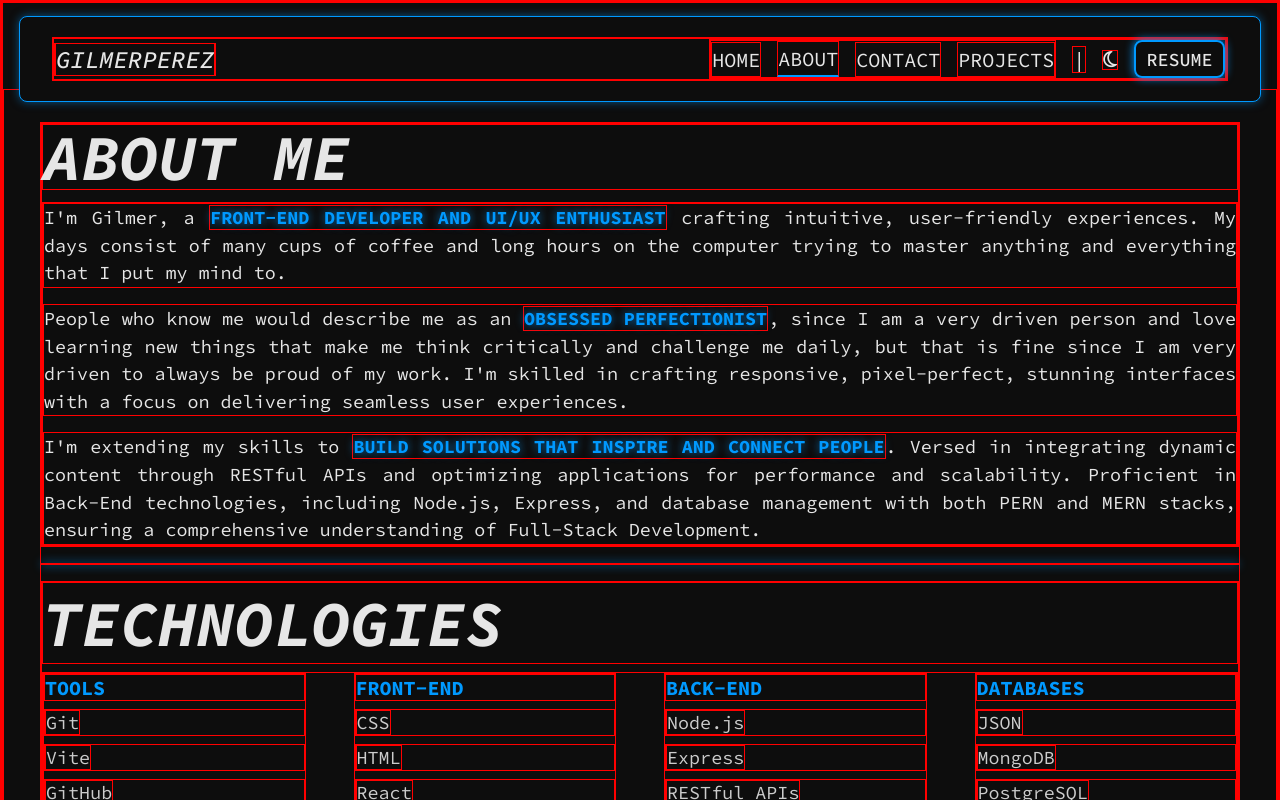
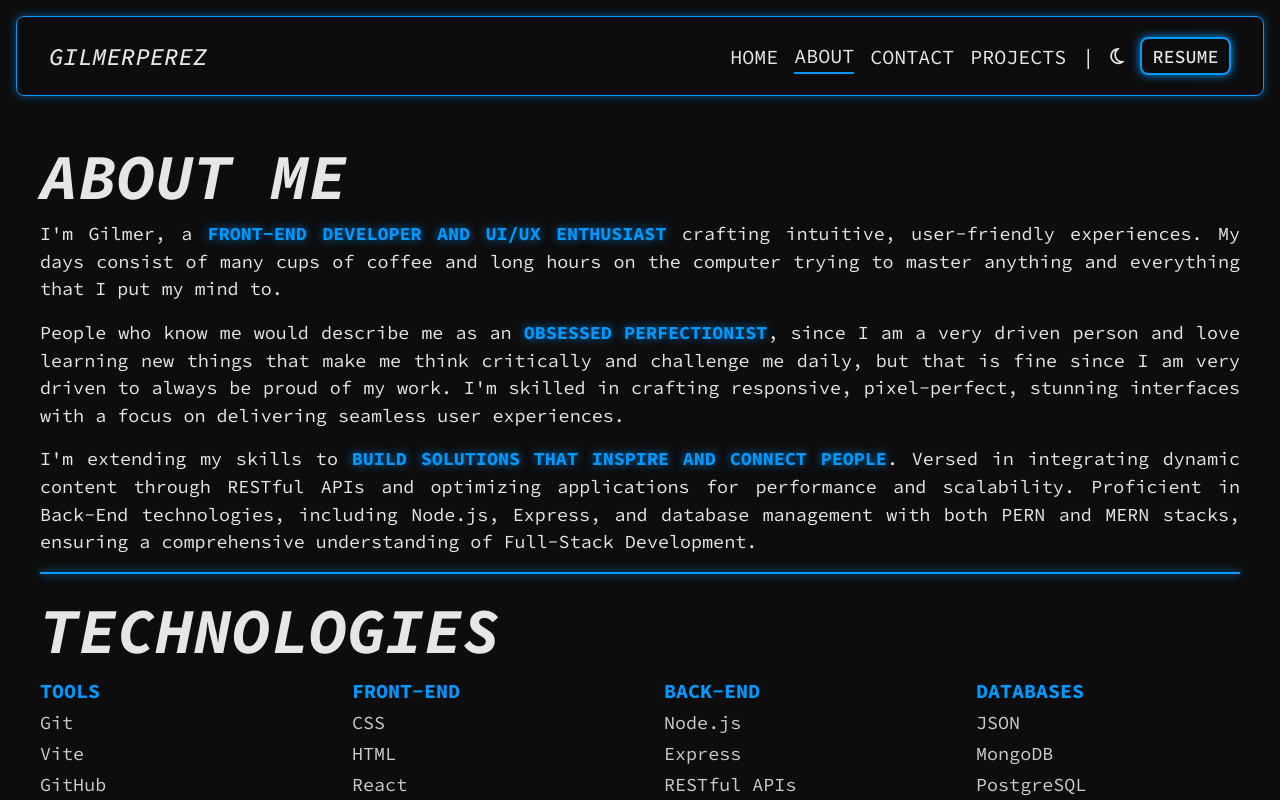
Before and after one commit to gilmerperez/gilmer-perez, a React (Vite) app: page /about in a window 1280 px wide. Shown: the top 800 px of the page. Built offline with nearby package versions, Linux system fonts and the light colour scheme.

Commit message:
Made header blurry and fixed margin issue

```diff
--- a/src/components/Header/Header.module.css
+++ b/src/components/Header/Header.module.css
@@ -1,15 +1,16 @@
 header {
   top: 1rem;
   z-index: 999;
-  margin: 0 auto;
   position: sticky;
+  margin: 1rem auto;
   padding: 1.25rem 2rem;
   border-radius: 0.5rem;
   width: calc(100% - 2rem);
   transition: 0.3s ease-in;
   box-shadow: var(--shadow);
+  backdrop-filter: blur(100px);
+  background-color: transparent;
   border: 1px solid var(--primary);
-  background-color: var(--header-bg-color);
 }
 
 /* Show mobile header on scroll up */
@@ -109,7 +110,8 @@ header {
 .themeButton {
   font-size: 1.15rem;
   color: var(--text-primary);
-  background-color: var(--header-bg-color);
+  backdrop-filter: blur(100px);
+  background-color: transparent;
   transition: transform 0.2s ease-in, color 0.3s ease-in;
 }
 
--- a/src/pages/About/About.module.css
+++ b/src/pages/About/About.module.css
@@ -6,10 +6,6 @@
   align-items: center;
   flex-direction: column;
   justify-content: center;
-}
-
-* {
-  border: 1px solid red;
 }
 
 /* Text content */
```
